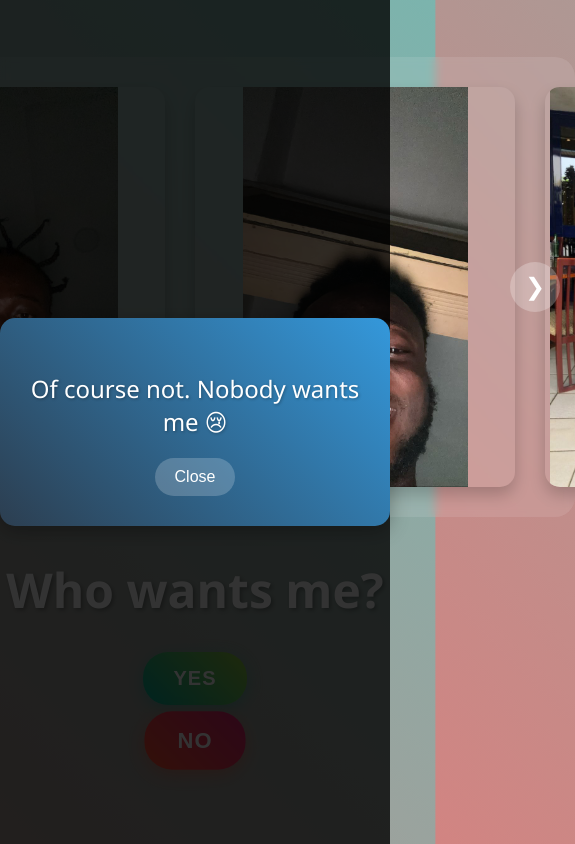
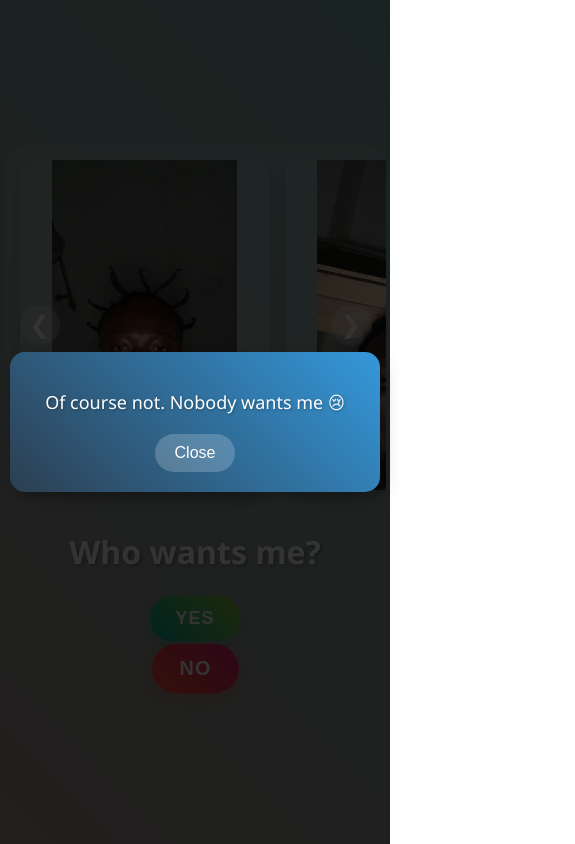
Before and after one commit to 21brewsamuel/LJTroll, a plain HTML site: page index.html in a window 390 px wide. Both pictures are taken after a click on the button "NO". Shown: the whole page, 575 px wide, since content can reach past the window. Drawn offline with Linux system fonts and the light colour scheme.

Commit message:
Fixed website loading on mobile

```diff
--- a/index.html
+++ b/index.html
@@ -56,14 +56,22 @@
         function moveCarousel(direction) {
             currentSlide = (currentSlide + direction) % totalSlides;
 
-            // Handle negative values when going backwards
             if (currentSlide < 0) {
                 currentSlide = totalSlides - 1;
             }
 
-            const offset = currentSlide * (320 + 30); // image width + gap
+            // Responsive offset calculation
+            const imageWidth = window.innerWidth <= 768 ? 250 : 320; // Mobile vs Desktop
+            const gap = window.innerWidth <= 768 ? 15 : 30; // Mobile vs Desktop
+            const offset = currentSlide * (imageWidth + gap);
+
             carousel.style.transform = `translateX(-${offset}px)`;
         }
+
+        // Update carousel on window resize
+        window.addEventListener('resize', () => {
+            moveCarousel(0); // Recalculate position
+        });
 
         // Optional: Auto-play the carousel
         // setInterval(() => moveCarousel(1), 3000); // Uncomment to enable auto-play
--- a/styles.css
+++ b/styles.css
@@ -11,6 +11,10 @@ body {
     color: white;
     animation: gradientBG 15s ease infinite;
     background-size: 400% 400%;
+    min-height: 100vh;
+    overflow-x: hidden;
+    padding: 20px 10px;
+    box-sizing: border-box;
 }
 
 @keyframes gradientBG {
@@ -235,3 +239,66 @@ button:active {
     90% { transform: scale(1.05) translateY(-5px); }
     100% { transform: scale(1) translateY(0); }
 }
+
+/* Mobile Responsiveness */
+@media screen and (max-width: 768px) {
+    .carousel-container {
+        width: 90vw; /* Use viewport width */
+        padding: 15px;
+        margin: 10px;
+    }
+
+    .carousel img {
+        width: 250px; /* Smaller images on mobile */
+        height: 330px;
+    }
+
+    h1 {
+        font-size: 2em; /* Smaller heading on mobile */
+        margin: 15px 0;
+    }
+
+    button.yes, button.no {
+        padding: 12px 25px;
+        font-size: 18px;
+        margin: 8px;
+    }
+
+    .popup-content {
+        width: 85%;
+        margin: 0 10px;
+        padding: 20px;
+    }
+
+    .popup-content p {
+        font-size: 18px;
+    }
+
+    .carousel-button {
+        width: 40px;
+        height: 40px;
+        padding: 10px;
+    }
+
+    /* Adjust carousel slide calculation for mobile */
+    .carousel {
+        gap: 15px; /* Smaller gap on mobile */
+    }
+}
+
+/* Small phones */
+@media screen and (max-width: 380px) {
+    .carousel img {
+        width: 200px; /* Even smaller images for very small devices */
+        height: 280px;
+    }
+
+    h1 {
+        font-size: 1.8em;
+    }
+
+    button.yes, button.no {
+        padding: 10px 20px;
+        font-size: 16px;
+    }
+}
```
